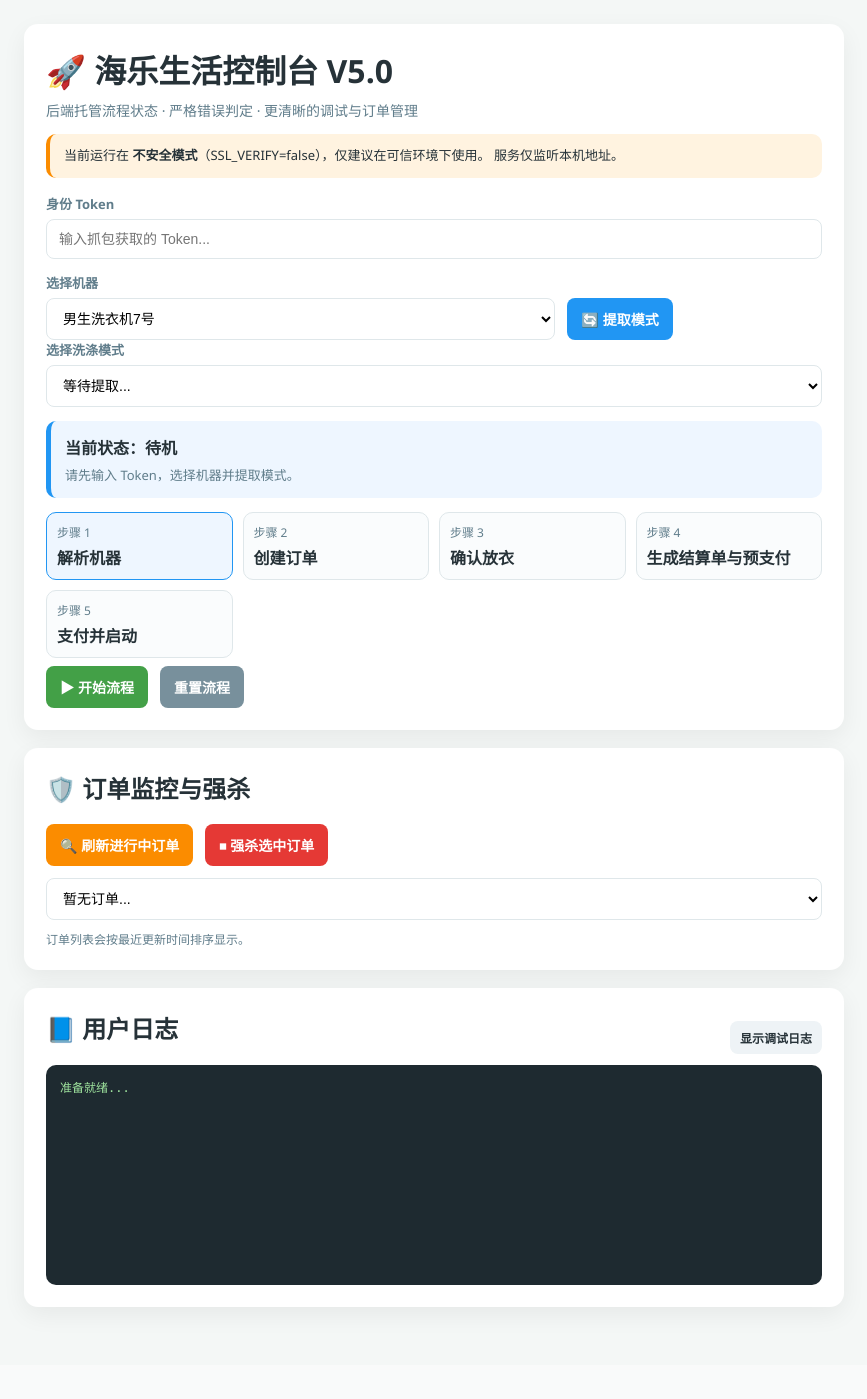
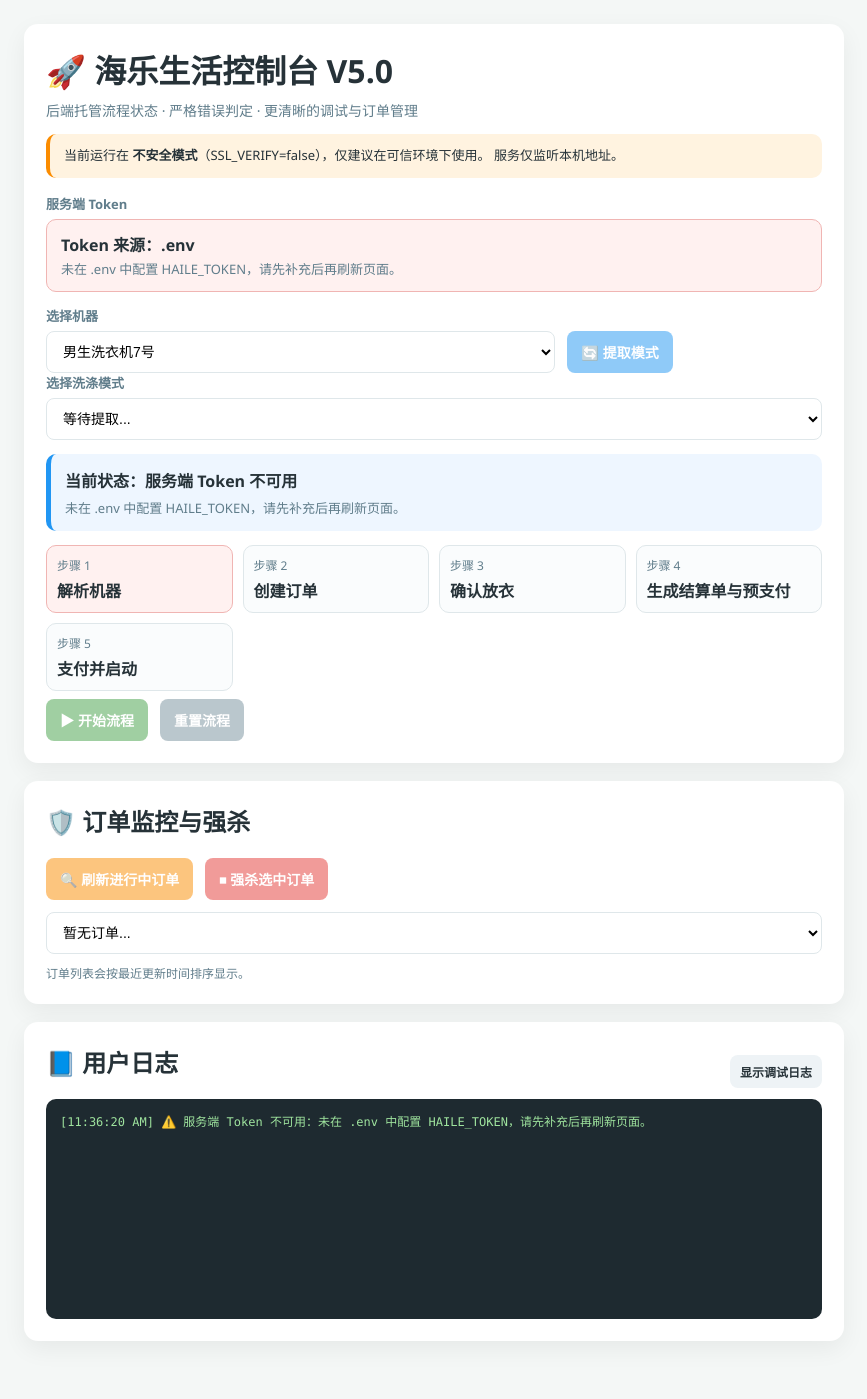
Before and after one commit to Zaoerdd/haile_server, a Flask app: page / in a window 1280 px wide. Shown: the whole page, without its empty margins (206-1073 px from the left). Before the commit the page ends 1314 px from the top, so only its background shows below. Run offline with Flask 3, Linux system fonts and the light colour scheme.

Commit message:
Token自动读取

```diff
--- a/app.py
+++ b/app.py
@@ -1,8 +1,10 @@
 from __future__ import annotations
+
+from typing import Any, Dict
 
 from flask import Flask, jsonify, render_template, request
 
-from config import ALLOW_REMOTE, HOST, PORT, SECRET_KEY, SSL_VERIFY, load_machines
+from config import ALLOW_REMOTE, HOST, PORT, SECRET_KEY, SSL_VERIFY, get_haile_token, load_machines
 from services.haier_client import HaierClient
 from services.workflow import WorkflowManager
 
@@ -13,6 +15,67 @@ machines = load_machines()
 workflow_manager = WorkflowManager()
 
 
+def build_token_missing_payload() -> Dict[str, Any]:
+    return {
+        'status': 'error',
+        'errorType': 'token_missing',
+        'msg': '未配置可用 token，请在 .env 中设置 HAILE_TOKEN 或在请求中传入 token。',
+    }
+
+
+def resolve_token(data: Dict[str, Any] | None = None) -> str:
+    request_token = ((data or {}).get('token') or '').strip()
+    return request_token or get_haile_token()
+
+
+def get_required_token(data: Dict[str, Any]) -> str | None:
+    token = resolve_token(data)
+    if token:
+        return token
+    return None
+
+
+def validate_config_token() -> Dict[str, Any]:
+    token = get_haile_token()
+    if not token:
+        return {
+            'source': 'env',
+            'configured': False,
+            'valid': False,
+            'reason': 'missing',
+            'message': '未在 .env 中配置 HAILE_TOKEN，请先补充后再刷新页面。',
+        }
+
+    client = HaierClient(token)
+    result = client.get_orders()
+    if result.get('ok'):
+        return {
+            'source': 'env',
+            'configured': True,
+            'valid': True,
+            'reason': 'ok',
+            'message': '已从服务器配置读取 token，校验通过。',
+        }
+
+    if result.get('error_type') == 'business':
+        return {
+            'source': 'env',
+            'configured': True,
+            'valid': False,
+            'reason': 'invalid',
+            'message': '配置中的 token 无效或已失效，请更新 .env 中的 HAILE_TOKEN 后刷新页面。',
+        }
+
+    detail = result.get('msg') or '请检查网络连接或稍后重试。'
+    return {
+        'source': 'env',
+        'configured': True,
+        'valid': False,
+        'reason': 'check_failed',
+        'message': f'暂时无法校验配置 token：{detail}',
+    }
+
+
 @app.route('/')
 def index():
     return render_template('index.html', allow_remote=ALLOW_REMOTE, ssl_verify=SSL_VERIFY)
@@ -20,6 +83,7 @@ def index():
 
 @app.route('/api/config', methods=['GET'])
 def get_config():
+    token_status = validate_config_token()
     return jsonify(
         {
             'status': 'success',
@@ -27,8 +91,10 @@ def get_config():
             'security': {
                 'sslVerify': SSL_VERIFY,
                 'allowRemote': ALLOW_REMOTE,
-                'tokenMaskedInput': True,
+                'tokenManagedByServer': True,
+                'tokenMaskedInput': False,
             },
+            'tokenStatus': token_status,
         }
     )
 
@@ -36,10 +102,12 @@ def get_config():
 @app.route('/api/get_modes', methods=['POST'])
 def get_modes():
     data = request.get_json(force=True) or {}
-    token = (data.get('token') or '').strip()
     qr_code = data.get('qr_code')
-    if not token or not qr_code:
-        return jsonify({'status': 'error', 'msg': '缺少 token 或机器编号'}), 400
+    token = get_required_token(data)
+    if not qr_code:
+        return jsonify({'status': 'error', 'msg': '缺少机器编号'}), 400
+    if not token:
+        return jsonify(build_token_missing_payload()), 400
 
     client = HaierClient(token)
     scan_res = client.scan_goods(qr_code)
@@ -74,11 +142,13 @@ def get_modes():
 @app.route('/api/process/start', methods=['POST'])
 def start_process():
     data = request.get_json(force=True) or {}
-    token = (data.get('token') or '').strip()
     qr_code = data.get('qr_code')
     mode_id = data.get('mode_id')
-    if not token or not qr_code or mode_id in (None, ''):
-        return jsonify({'status': 'error', 'msg': '缺少 token、机器编号或模式编号'}), 400
+    token = get_required_token(data)
+    if not qr_code or mode_id in (None, ''):
+        return jsonify({'status': 'error', 'msg': '缺少机器编号或模式编号'}), 400
+    if not token:
+        return jsonify(build_token_missing_payload()), 400
     try:
         result = workflow_manager.start_process(token=token, qr_code=qr_code, mode_id=int(mode_id))
     except ValueError:
@@ -91,10 +161,12 @@ def start_process():
 @app.route('/api/process/next', methods=['POST'])
 def process_next():
     data = request.get_json(force=True) or {}
-    token = (data.get('token') or '').strip()
     process_id = data.get('process_id')
-    if not token or not process_id:
-        return jsonify({'status': 'error', 'msg': '缺少 token 或 process_id'}), 400
+    token = get_required_token(data)
+    if not process_id:
+        return jsonify({'status': 'error', 'msg': '缺少 process_id'}), 400
+    if not token:
+        return jsonify(build_token_missing_payload()), 400
 
     result = workflow_manager.execute_next(process_id=process_id, token=token)
     status_code = 200 if result.get('status') == 'success' else 400
@@ -105,9 +177,11 @@ def process_next():
 def process_reset():
     data = request.get_json(force=True) or {}
     process_id = data.get('process_id')
-    token = (data.get('token') or '').strip()
+    token = resolve_token(data) or None
     cleanup_remote = bool(data.get('cleanup_remote', False))
     if process_id:
+        if cleanup_remote and not token:
+            return jsonify(build_token_missing_payload()), 400
         result = workflow_manager.reset_process(process_id, token=token or None, cleanup_remote=cleanup_remote)
         status_code = 200 if result.get('status') == 'success' else 400
         return jsonify(result), status_code
@@ -117,9 +191,9 @@ def process_reset():
 @app.route('/api/get_orders', methods=['POST'])
 def get_orders():
     data = request.get_json(force=True) or {}
-    token = (data.get('token') or '').strip()
+    token = get_required_token(data)
     if not token:
-        return jsonify({'status': 'error', 'msg': '缺少 token'}), 400
+        return jsonify(build_token_missing_payload()), 400
 
     client = HaierClient(token)
     res = client.get_orders()
@@ -150,10 +224,12 @@ def get_orders():
 @app.route('/api/kill_order', methods=['POST'])
 def kill_order():
     data = request.get_json(force=True) or {}
-    token = (data.get('token') or '').strip()
+    token = get_required_token(data)
     order_no = data.get('order_no')
-    if not token or not order_no:
-        return jsonify({'status': 'error', 'msg': '缺少 token 或 order_no'}), 400
+    if not order_no:
+        return jsonify({'status': 'error', 'msg': '缺少 order_no'}), 400
+    if not token:
+        return jsonify(build_token_missing_payload()), 400
 
     client = HaierClient(token)
     res = client.finish_order(order_no)
--- a/static/app.js
+++ b/static/app.js
@@ -5,6 +5,14 @@ const STEPS = [
     '生成结算单与预支付',
     '支付并启动'
 ];
+
+const DEFAULT_TOKEN_STATUS = {
+    source: 'env',
+    configured: false,
+    valid: false,
+    reason: 'missing',
+    message: '页面加载后会自动检查 .env 中的 HAILE_TOKEN。'
+};
 
 const state = {
     processId: null,
@@ -15,7 +23,7 @@ const state = {
     machines: [],
     orders: [],
     modeReady: false,
-    lastToken: '',
+    tokenStatus: { ...DEFAULT_TOKEN_STATUS },
 };
 
 const el = {};
@@ -24,12 +32,35 @@ document.addEventListener('DOMContentLoaded', async () => {
     bindElements();
     bindEvents();
     renderSteps();
-    await loadConfig();
-    setStatus('当前状态：待机', '请先输入 Token，选择机器并提取模式。');
+    applyTokenStatus(DEFAULT_TOKEN_STATUS);
+
+    try {
+        await loadConfig();
+    } catch (err) {
+        userLog(`❌ 初始化配置异常：${err.message}`);
+        debugLog({ message: err.message });
+        applyTokenStatus(
+            {
+                source: 'env',
+                configured: true,
+                valid: false,
+                reason: 'check_failed',
+                message: `初始化配置失败：${err.message}`,
+            },
+            true
+        );
+        return;
+    }
+
+    if (isTokenAvailable()) {
+        setStatus('当前状态：待机', '请选择机器并提取模式。');
+    }
 });
 
 function bindElements() {
-    el.token = document.getElementById('token');
+    el.tokenStatusCard = document.getElementById('tokenStatusCard');
+    el.tokenStatusText = document.getElementById('tokenStatusText');
+    el.tokenStatusHint = document.getElementById('tokenStatusHint');
     el.machine = document.getElementById('machine');
     el.mode = document.getElementById('mode');
     el.stepStatus = document.getElementById('stepStatus');
@@ -61,17 +92,109 @@ function bindEvents() {
 async function loadConfig() {
     const data = await apiGet('/api/config');
     if (data.status !== 'success') {
-        userLog('❌ 初始化配置失败');
+        throw new Error(data.msg || '初始化配置失败');
+    }
+
+    state.machines = data.machines || [];
+    renderMachineOptions();
+    applyTokenStatus(data.tokenStatus || DEFAULT_TOKEN_STATUS, !((data.tokenStatus || {}).valid));
+    debugLog(data);
+
+    if (isTokenAvailable()) {
+        userLog('✅ 已从服务器配置读取 Token，校验通过。');
+    } else {
+        userLog(`⚠️ 服务端 Token 不可用：${state.tokenStatus.message}`);
+    }
+}
+
+function renderMachineOptions() {
+    el.machine.innerHTML = '';
+    if (!state.machines.length) {
+        el.machine.innerHTML = '<option value="">暂无机器配置</option>';
         return;
     }
-    state.machines = data.machines || [];
-    el.machine.innerHTML = '';
+
     state.machines.forEach(machine => {
         const option = document.createElement('option');
         option.value = machine.value;
         option.textContent = machine.label;
         el.machine.appendChild(option);
     });
+}
+
+function normalizeTokenStatus(tokenStatus = {}) {
+    return {
+        source: tokenStatus.source || 'env',
+        configured: Boolean(tokenStatus.configured),
+        valid: Boolean(tokenStatus.valid),
+        reason: tokenStatus.reason || 'missing',
+        message: tokenStatus.message || '服务端 Token 状态未知。',
+    };
+}
+
+function isTokenAvailable() {
+    return state.tokenStatus.valid === true && state.tokenStatus.reason === 'ok';
+}
+
+function getTokenCardClass(reason) {
+    if (reason === 'ok') {
+        return 'ok';
+    }
+    if (reason === 'check_failed') {
+        return 'pending';
+    }
+    return 'warn';
+}
+
+function getTokenSourceLabel(source) {
+    if (source === 'env') {
+        return '.env';
+    }
+    return '服务器配置';
+}
+
+function getTokenAlertMessage() {
+    const tokenStatus = state.tokenStatus;
+    if (tokenStatus.reason === 'missing') {
+        return tokenStatus.message || '未在 .env 中配置 HAILE_TOKEN，请更新后刷新页面。';
+    }
+    if (tokenStatus.reason === 'invalid') {
+        return tokenStatus.message || '配置中的 token 无效或已失效，请更新 .env 后刷新页面。';
+    }
+    if (tokenStatus.reason === 'check_failed') {
+        return tokenStatus.message || '暂时无法校验配置 token，请稍后刷新页面。';
+    }
+    return '服务端 Token 当前不可用，请先修复配置。';
+}
+
+function applyTokenStatus(tokenStatus, notify = false) {
+    state.tokenStatus = normalizeTokenStatus(tokenStatus);
+
+    el.tokenStatusCard.className = `info-card ${getTokenCardClass(state.tokenStatus.reason)}`;
+    el.tokenStatusText.textContent = `Token 来源：${getTokenSourceLabel(state.tokenStatus.source)}`;
+    el.tokenStatusHint.textContent = state.tokenStatus.message;
+
+    if (isTokenAvailable()) {
+        if (!state.processId && !state.completed) {
+            setStatus('当前状态：待机', '请选择机器并提取模式。');
+        }
+    } else {
+        setStatus('当前状态：服务端 Token 不可用', state.tokenStatus.message);
+        renderSteps(state.currentStep, 'error');
+        if (notify) {
+            window.alert(getTokenAlertMessage());
+        }
+    }
+
+    updateActionButtons();
+}
+
+function guardTokenAvailability() {
+    if (isTokenAvailable()) {
+        return true;
+    }
+    window.alert(getTokenAlertMessage());
+    return false;
 }
 
 function setStatus(title, hint) {
@@ -98,6 +221,7 @@ function renderSteps(current = state.currentStep, status = 'idle') {
 }
 
 function updateNextButton() {
+    const disabledByToken = !isTokenAvailable();
     if (state.completed) {
         el.nextBtn.textContent = '🎉 洗涤已开始';
         el.nextBtn.disabled = true;
@@ -105,26 +229,28 @@ function updateNextButton() {
     }
     if (!state.processId) {
         el.nextBtn.textContent = '▶ 开始流程';
-        el.nextBtn.disabled = false;
+        el.nextBtn.disabled = state.running || disabledByToken;
         return;
     }
     const label = STEPS[state.currentStep - 1] || '继续执行';
     el.nextBtn.textContent = `▶ 执行第 ${state.currentStep} 步：${label}`;
-    el.nextBtn.disabled = state.running;
+    el.nextBtn.disabled = state.running || disabledByToken;
+}
+
+function updateActionButtons() {
+    const disabledByToken = !isTokenAvailable();
+    updateNextButton();
+    el.fetchModesBtn.disabled = state.running || disabledByToken;
+    el.fetchOrdersBtn.disabled = state.running || disabledByToken;
+    el.killBtn.disabled = state.running || disabledByToken;
+    el.resetBtn.disabled = state.running || disabledByToken;
 }
 
 function setBusy(running, actionLabel = '处理中...') {
     state.running = running;
-    el.nextBtn.disabled = running || state.completed;
-    el.fetchModesBtn.disabled = running;
-    el.fetchOrdersBtn.disabled = running;
-    el.killBtn.disabled = running;
-    el.resetBtn.disabled = running;
+    updateActionButtons();
     if (running) {
-        el.nextBtn.dataset.originalText = el.nextBtn.textContent;
         el.nextBtn.textContent = actionLabel;
-    } else {
-        updateNextButton();
     }
 }
 
@@ -148,29 +274,60 @@ function toggleDebug() {
     el.toggleDebugBtn.textContent = state.debugVisible ? '隐藏调试日志' : '显示调试日志';
 }
 
-function requireTokenAndMode(requireMode = false) {
-    const token = el.token.value.trim() || state.lastToken;
-    if (!token) {
-        window.alert('请先输入 Token');
-        return null;
+function requireMachineSelection() {
+    if (el.machine.value) {
+        return true;
     }
-    state.lastToken = token;
-    if (requireMode && !el.mode.value) {
-        window.alert('请先提取并选择洗涤模式');
-        return null;
+    window.alert('请先选择一台机器');
+    return false;
+}
+
+function requireModeSelection() {
+    if (el.mode.value) {
+        return true;
     }
-    return token;
+    window.alert('请先提取并选择洗涤模式');
+    return false;
+}
+
+function syncTokenFailure(data) {
+    if (!data || !data.errorType) {
+        return false;
+    }
+
+    const reasonMap = {
+        token_missing: 'missing',
+        token_invalid: 'invalid',
+        token_check_failed: 'check_failed',
+    };
+    const reason = reasonMap[data.errorType];
+    if (!reason) {
+        return false;
+    }
+
+    applyTokenStatus(
+        {
+            source: 'env',
+            configured: reason !== 'missing',
+            valid: false,
+            reason,
+            message: data.msg || getTokenAlertMessage(),
+        },
+        false
+    );
+    window.alert(getTokenAlertMessage());
+    return true;
 }
 
 async function fetchModes() {
-    const token = requireTokenAndMode(false);
-    if (!token) return;
+    if (!guardTokenAvailability() || !requireMachineSelection()) return;
     setBusy(true, '正在提取模式...');
     try {
         userLog('正在拉取机器可用模式...');
-        const data = await apiPost('/api/get_modes', { token, qr_code: el.machine.value });
+        const data = await apiPost('/api/get_modes', { qr_code: el.machine.value });
         if (data.status !== 'success') {
-            setStatus('当前状态：模式提取失败', data.msg || '请检查 Token 或机器状态');
+            syncTokenFailure(data);
+            setStatus('当前状态：模式提取失败', data.msg || '请检查机器状态');
             userLog(`❌ 模式提取失败：${data.msg}`);
             debugLog(data.debug || data);
             renderSteps(state.currentStep, 'error');
@@ -197,18 +354,19 @@ async function fetchModes() {
 }
 
 async function runNextStep() {
-    const token = requireTokenAndMode(true);
-    if (!token) return;
+    if (!guardTokenAvailability() || !requireModeSelection()) return;
 
     if (!state.processId) {
-        await startProcess(token);
+        if (!requireMachineSelection()) return;
+        await startProcess();
         if (!state.processId) return;
     }
 
     setBusy(true, '正在执行...');
     try {
-        const data = await apiPost('/api/process/next', { token, process_id: state.processId });
+        const data = await apiPost('/api/process/next', { process_id: state.processId });
         if (data.status !== 'success') {
+            syncTokenFailure(data);
             userLog(`❌ 第 ${state.currentStep} 步失败：${data.msg}`);
             setStatus(`当前状态：步骤 ${state.currentStep} 失败`, data.msg || '请根据提示重试或重置流程');
             debugLog(data.debug || data);
@@ -228,14 +386,14 @@ async function runNextStep() {
     }
 }
 
-async function startProcess(token) {
+async function startProcess() {
     try {
         const data = await apiPost('/api/process/start', {
-            token,
             qr_code: el.machine.value,
             mode_id: el.mode.value
         });
         if (data.status !== 'success') {
+            syncTokenFailure(data);
             userLog(`❌ 创建流程失败：${data.msg}`);
             setStatus('当前状态：流程创建失败', data.msg || '请检查输入参数');
             return;
@@ -260,7 +418,7 @@ function applyProcess(process) {
     state.currentStep = process.completed ? 6 : process.currentStep;
     state.completed = !!process.completed;
     renderSteps(Math.min(state.currentStep, 5), 'active');
-    updateNextButton();
+    updateActionButtons();
 }
 
 function onStepSuccess(data) {
@@ -283,15 +441,16 @@ function onStepSuccess(data) {
 }
 
 async function resetProcess() {
+    if (!guardTokenAvailability()) return;
+
     const processId = state.processId;
-    const token = el.token.value.trim() || state.lastToken;
     try {
         if (processId) {
             const data = await apiPost('/api/process/reset', {
                 process_id: processId,
-                token,
                 cleanup_remote: true
             });
+            syncTokenFailure(data);
             const cleanedCount = (data.cleanup?.cleanedOrders || []).length;
             if (cleanedCount > 0) {
                 userLog(`流程已重置，并自动结束 ${cleanedCount} 笔云端遗留订单。`);
@@ -311,18 +470,15 @@ async function resetProcess() {
     state.currentStep = 1;
     state.completed = false;
     state.running = false;
-    updateNextButton();
+    updateActionButtons();
     renderSteps(1, 'idle');
     setStatus('当前状态：已重置', '流程已清空，请重新开始。');
 }
 
 function releaseProcessOnUnload() {
-    if (!state.processId || state.completed) return;
-    const token = el.token?.value?.trim() || state.lastToken;
-    if (!token) return;
+    if (!state.processId || state.completed || !isTokenAvailable()) return;
     const payload = JSON.stringify({
         process_id: state.processId,
-        token,
         cleanup_remote: true
     });
     const blob = new Blob([payload], { type: 'application/json' });
@@ -330,12 +486,12 @@ function releaseProcessOnUnload() {
 }
 
 async function fetchOrders() {
-    const token = requireTokenAndMode(false);
-    if (!token) return;
+    if (!guardTokenAvailability()) return;
     setBusy(true, '正在刷新订单...');
     try {
-        const data = await apiPost('/api/get_orders', { token });
+        const data = await apiPost('/api/get_orders', {});
         if (data.status !== 'success') {
+            syncTokenFailure(data);
             userLog(`❌ 获取订单失败：${data.msg}`);
             debugLog(data.debug || data);
             return;
@@ -366,8 +522,7 @@ async function fetchOrders() {
 }
 
 async function killOrder() {
-    const token = requireTokenAndMode(false);
-    if (!token) return;
+    if (!guardTokenAvailability()) return;
     const orderNo = el.orderCombo.value;
     if (!orderNo) {
         window.alert('请先选择一个订单');
@@ -379,8 +534,9 @@ async function killOrder() {
     }
     setBusy(true, '正在强杀订单...');
     try {
-        const data = await apiPost('/api/kill_order', { token, order_no: orderNo });
+        const data = await apiPost('/api/kill_order', { order_no: orderNo });
         if (data.status !== 'success') {
+            syncTokenFailure(data);
             userLog(`❌ 强杀失败：${data.msg}`);
             debugLog(data.debug || data);
             return;
@@ -400,7 +556,7 @@ async function apiGet(url) {
     return parseResponse(res);
 }
 
-async function apiPost(url, body) {
+async function apiPost(url, body = {}) {
     const res = await fetch(url, {
         method: 'POST',
         headers: { 'Content-Type': 'application/json' },
--- a/static/style.css
+++ b/static/style.css
@@ -53,6 +53,33 @@ input, select {
     background: #fff;
 }
 .field-block { margin-bottom: 14px; }
+.info-card {
+    border: 1px solid var(--border);
+    border-radius: 10px;
+    padding: 12px 14px;
+    background: #fafcfd;
+}
+.info-card.ok {
+    border-color: #b7e1c0;
+    background: #eef9f0;
+}
+.info-card.warn {
+    border-color: #f0b5b3;
+    background: #fff1f0;
+}
+.info-card.pending {
+    border-color: #d7e8ff;
+    background: #f5f9ff;
+}
+.info-title {
+    font-weight: 700;
+    margin-bottom: 4px;
+}
+.info-hint {
+    color: var(--muted);
+    font-size: 13px;
+    line-height: 1.5;
+}
 .row {
     display: flex;
     align-items: end;
--- a/templates/index.html
+++ b/templates/index.html
@@ -26,8 +26,11 @@
             </div>
 
             <div class="field-block">
-                <label for="token">身份 Token</label>
-                <input type="password" id="token" placeholder="输入抓包获取的 Token..." autocomplete="off">
+                <label>服务端 Token</label>
+                <div id="tokenStatusCard" class="info-card">
+                    <div id="tokenStatusText" class="info-title">Token 来源：服务器配置</div>
+                    <div id="tokenStatusHint" class="info-hint">页面加载后会自动检查 .env 中的 HAILE_TOKEN。</div>
+                </div>
             </div>
 
             <div class="row gap">
@@ -49,7 +52,7 @@
 
             <div class="status-card">
                 <div id="stepStatus" class="status-title">当前状态：待机</div>
-                <div id="stepHint" class="status-hint">请先输入 Token，选择机器并提取模式。</div>
+                <div id="stepHint" class="status-hint">请先确认服务端 Token 可用，再选择机器并提取模式。</div>
             </div>
 
             <div class="step-list" id="stepList"></div>
```
Also changed, not shown: DEPLOY.md (+2 -0 lines), config.py (+43 -0 lines), README.md, README.txt, 1 other file.
